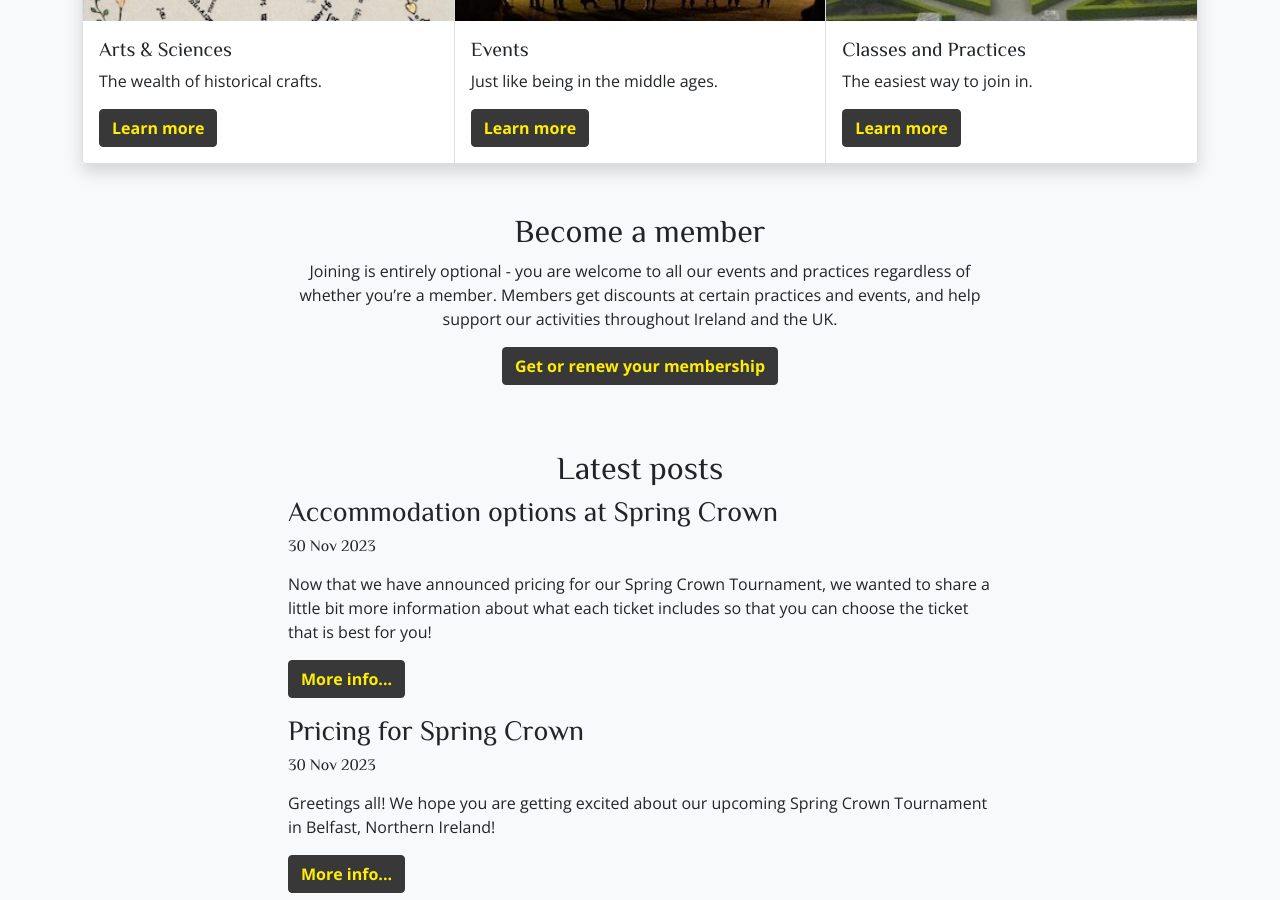
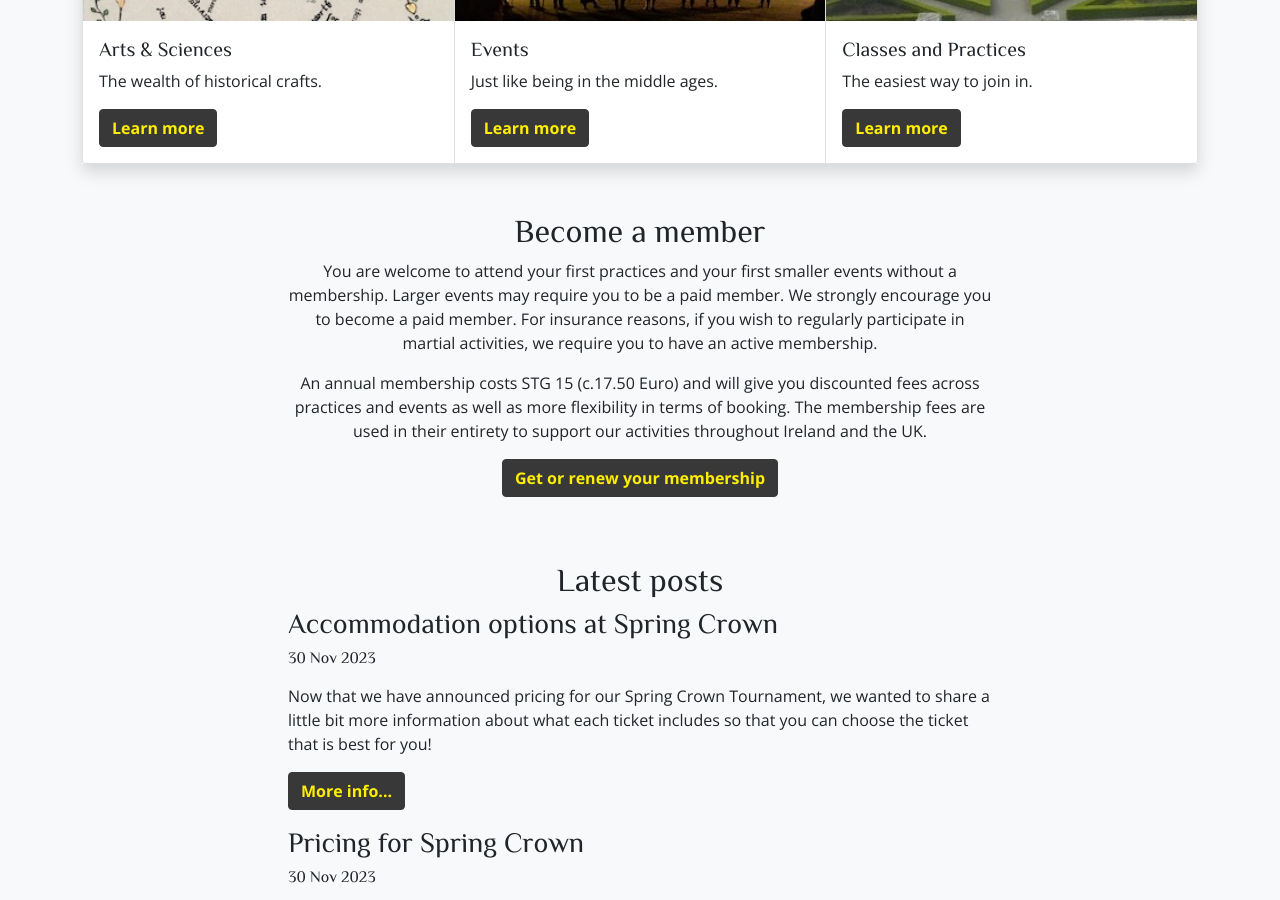
Before and after one commit to drachenwald/dun-in-mara, a Jekyll site: the page built from index.html, in a window 1280 px wide and 900 px high, scrolled down 817 px. Built offline with Jekyll 4.4.1, drawn with Linux system fonts in a browser that asks for light colours; comment, search, counter and statistics services are not loaded.

Commit message:
Expanded membership text

```diff
--- a/index.html
+++ b/index.html
@@ -93,11 +93,8 @@ sidebar: none
     <div class="col-0 col-md-1 col-lg-2">&nbsp;</div>
     <div class="col-12 col-md-10 col-lg-8">
       <h2>Become a member</h2>
-      <p>
-        Joining is entirely optional - you are welcome to all our events and practices regardless
-        of whether you’re a member. Members get discounts at certain practices and events,
-        and help support our activities throughout Ireland and the UK.
-      </p>
+      <p>You are welcome to attend your first practices and your first smaller events without a membership. Larger events may require you to be a paid member. We strongly encourage you to become a paid member. For insurance reasons, if you wish to regularly participate in martial activities, we require you to have an active membership.</p>
+      <p>An annual membership costs STG 15 (c.17.50 Euro) and will give you discounted fees across practices and events as well as more flexibility in terms of booking. The membership fees are used in their entirety to support our activities throughout Ireland and the UK.</p>
       <p>
         <a role="button" class="btn btn-primary" href="https://membermojo.co.uk/scauk">Get or renew your membership</a>
       </p>
```
